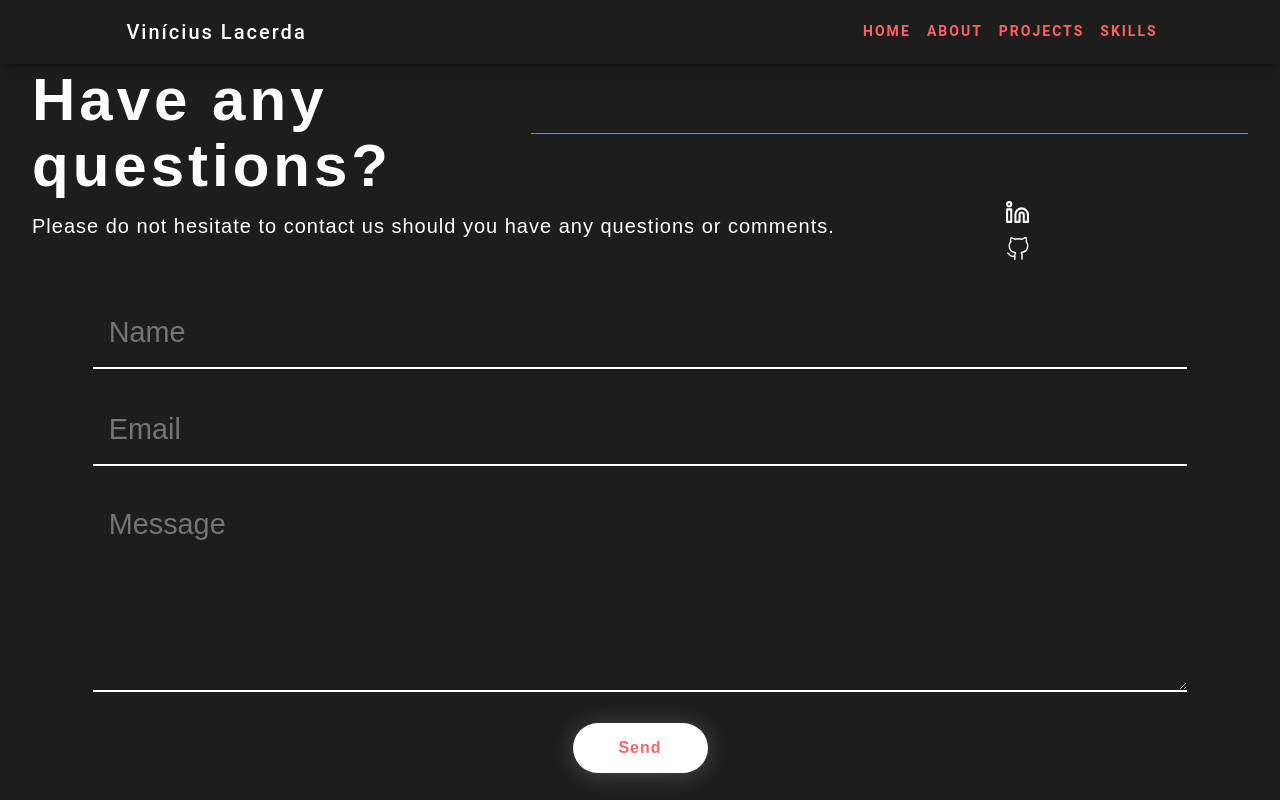
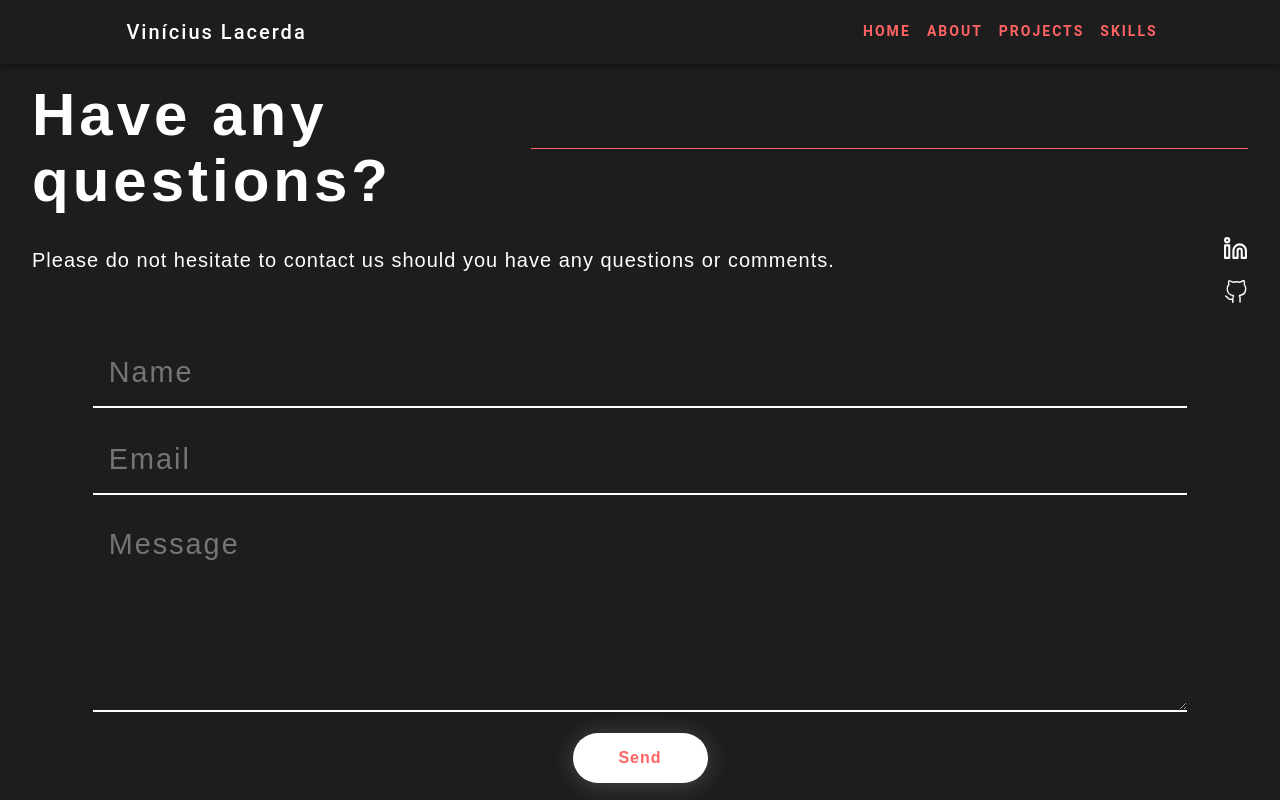
Before and after one commit to ViniciusmnLacerda/personal-portfolio, a React (Create React App) app in the folder portfolio/: page /contact in a window 1280 px wide. Built offline with nearby package versions, Linux system fonts and the light colour scheme.

Commit message:
fix contact page

```diff
--- a/portfolio/src/pages/Contact.jsx
+++ b/portfolio/src/pages/Contact.jsx
@@ -38,9 +38,7 @@ class Contact extends React.Component {
               </div>
             </div>
           </div>
-          <div className="contact-form">
-            <FormContact />
-          </div>
+          <FormContact />
         </div>
       </div>
     );
--- a/portfolio/src/styles/Contact.css
+++ b/portfolio/src/styles/Contact.css
@@ -94,7 +94,7 @@
 
 .contact-form {
   width: 100%;
-  height: 100%;
+  height: 65%;
   display: flex;
   flex-direction: column;
   align-items: center;
@@ -120,6 +120,7 @@
   transition: all .5s ease;
   font-family: "Raleway", sans-serif !important;
   padding: 16px;
+  letter-spacing: 2px;
 }
 
 .contact-input label input:focus, .contact-input label textarea:focus {
@@ -161,7 +162,30 @@
 
 }
 
-@media screen and (max-width: 850px ) and (min-width: 492px) {
+@media screen and (max-width: 339px ){
+  .contact-header-title h1 {
+    justify-content: space-evenly;
+  }
+
+  .contact-subtitle p {
+    margin-top: 0;
+    font-size: 14px;
+    line-height: 1.3;
+    letter-spacing: 1px;
+    width: 80%;
+  }
+
+  .contact-subtitle {
+    height: 50%;
+  }
+
+  .contact-socials-icons svg {
+    width: 22px;
+    height: 22px;
+  }
+}
+
+@media screen and (max-width: 850px ) and (min-width: 340px) {
   .contact-header-title h1{
     justify-content: space-evenly;
   }
@@ -199,7 +223,7 @@
   .contact-socials-icons {
     flex-direction: column;
     width: 20%;
-    align-items: flex-start;
+    align-items: flex-end;
     height: 100%;
   }
 }
```
